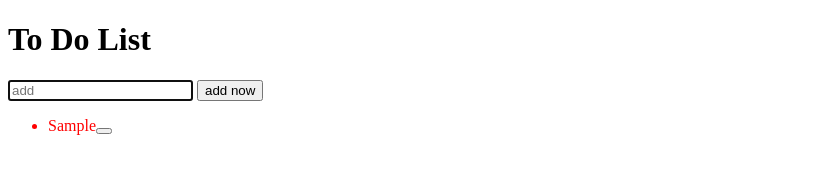
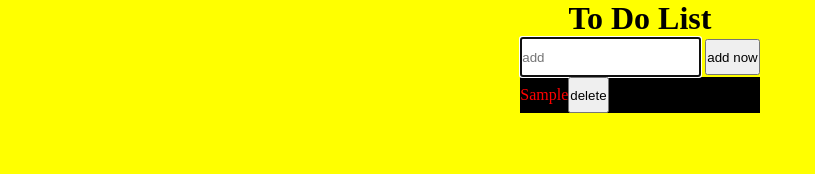
Before and after one commit to shameelvk/to-do-list, a plain HTML site: page index.html in a window 1280 px wide. Both pictures are taken after typing "Sample" into the empty fields and a click on the button "add now". Shown: the whole page, without its empty margins (0-815 px from the left). Drawn offline with Linux system fonts and the light colour scheme.

Commit message:
added css file

```diff
--- a/index.html
+++ b/index.html
@@ -4,25 +4,23 @@
     <meta charset="UTF-8">
     <meta http-equiv="X-UA-Compatible" content="IE=edge">
     <meta name="viewport" content="width=device-width, initial-scale=1.0">
+    <link rel="stylesheet" href="./style.css ">
     <title>Document</title>
 </head>
 <body>
-    <div class="container">
-
-
+<div class="container">
     <h1>To Do List</h1>
 
     <div class="todo-header">
         <input type="text" placeholder="add " id="in">
         <button id="btn">add now</button>
-
         <ul id="list">
 
         </ul>
 
     </div>
 </div>
-    <script src="/script.js"></script>
+    <script src="./script.js"></script>
 
 
 </body>
--- a/script.js
+++ b/script.js
@@ -8,12 +8,14 @@ function add(){
     let inputData=input.value;
     let li=document.createElement("li");
     li.textContent=inputData;
+    li.classList.add("list");
     li.style.cssText='color:red';
     lists.appendChild(li);
     input.value="";
     input.focus();
     let del=document.createElement("button");
     del.classList.add("delet");
+    del.innerText="delete";
     li.appendChild(del);
 
 }
--- /dev/null
+++ b/style.css
@@ -0,0 +1,25 @@
+*{
+    margin: 0;
+    padding: 0;
+}
+body{
+    background-color: yellow;
+}
+.container{
+
+    display: flex;
+    align-items: center;
+    flex-direction: column;
+}
+ul{
+    list-style: none;
+}
+.list{
+    width: 100%;
+    color: #eeeaea;
+    background: black;
+    height: 4.5vh;
+}
+input,button{
+    height: 4.5vh;
+}
```
